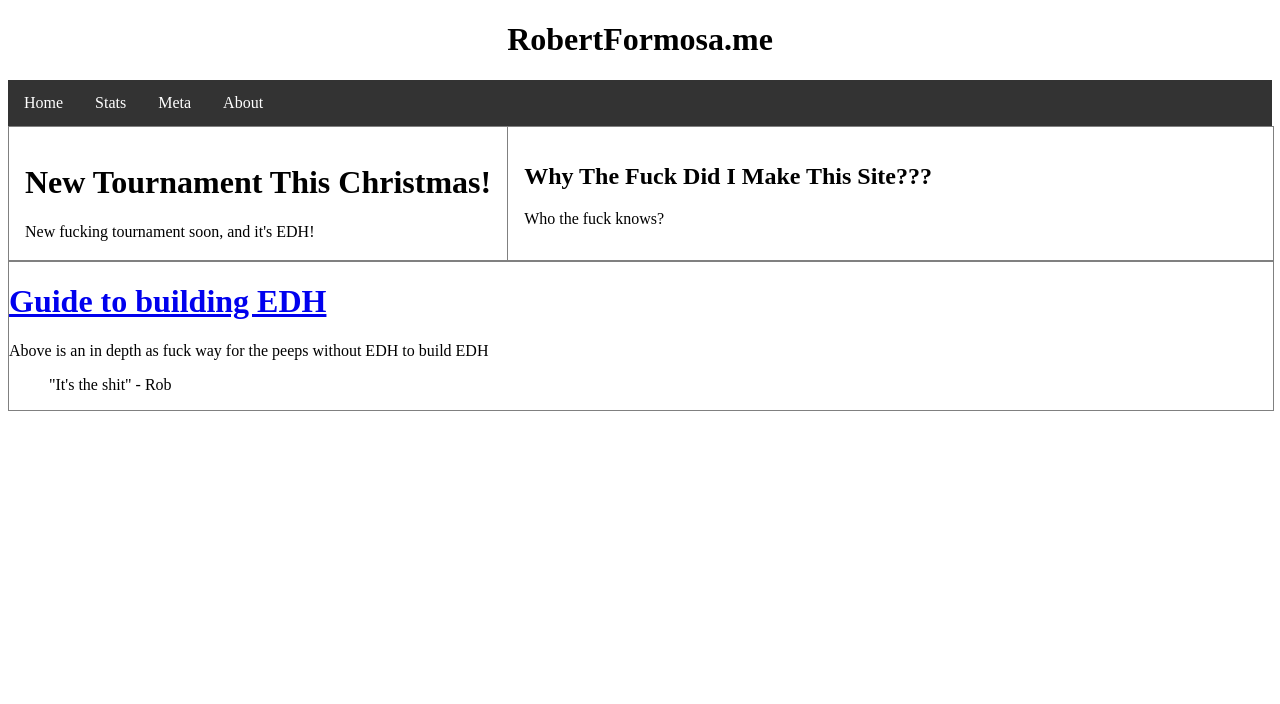
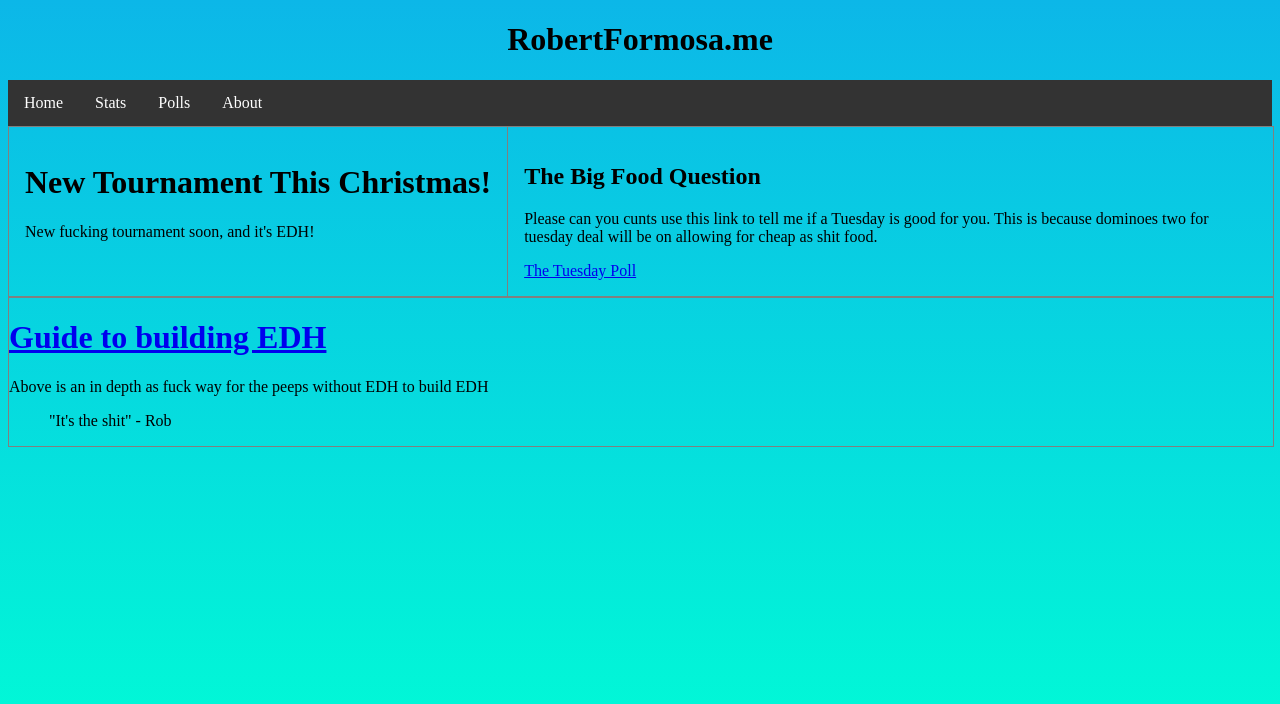
Before and after one commit to UK-Postal-Service/Portfolio, a plain HTML site: page index.html in a window 1280 px wide. Drawn offline with Linux system fonts and the light colour scheme.

Commit message:
Poll Page
Made poll page, added link to home page and updated nav bars

```diff
--- a/index.html
+++ b/index.html
@@ -2,7 +2,7 @@
 <html>
   <head>
     <meta charset="utf-8">
-    <title>Robert Formosa</title>
+    <title>Home</title>
     <link rel="stylesheet" type="text/css" href="main.css">
   </head>
   <body>
@@ -10,7 +10,7 @@
     <ul>
       <li><a href="index.html">Home</a></li>
       <li><a href="stats.html">Stats</a></li>
-      <li><a href="meta.html">Meta</a></li>
+      <li><a href="poll.html">Polls</a></li>
       <li><a href="about.html">About</a></li>
     </ul>
     <div class="container">
@@ -19,8 +19,9 @@
        <p>New fucking tournament soon, and it's EDH!</p>
       </div>
       <article>
-        <h1>Why The Fuck Did I Make This Site???</h1>
-        <p>Who the fuck knows?</p>
+        <h1>The Big Food Question</h1>
+        <p>Please can you cunts use this link to tell me if a Tuesday is good for you. This is because dominoes two for tuesday deal will be on allowing for cheap as shit food.</p>
+        <a href="http://www.easypolls.net/poll.html?p=58343097e4b0fd1eec4b0a0d">The Tuesday Poll</a>
       </article>
     </div>
     <div class="container">
--- a/main.css
+++ b/main.css
@@ -1,3 +1,9 @@
+html {
+    background: blue;
+    background: -webkit-linear-gradient(#0CB7E8,#00FFD5);
+    height: 100vh;
+}
+
 ul {
     list-style-type: none;
     margin: 0;
```
Also changed, not shown: poll.html (added, +19 -0 lines), stats.html (+1 -1 lines).
